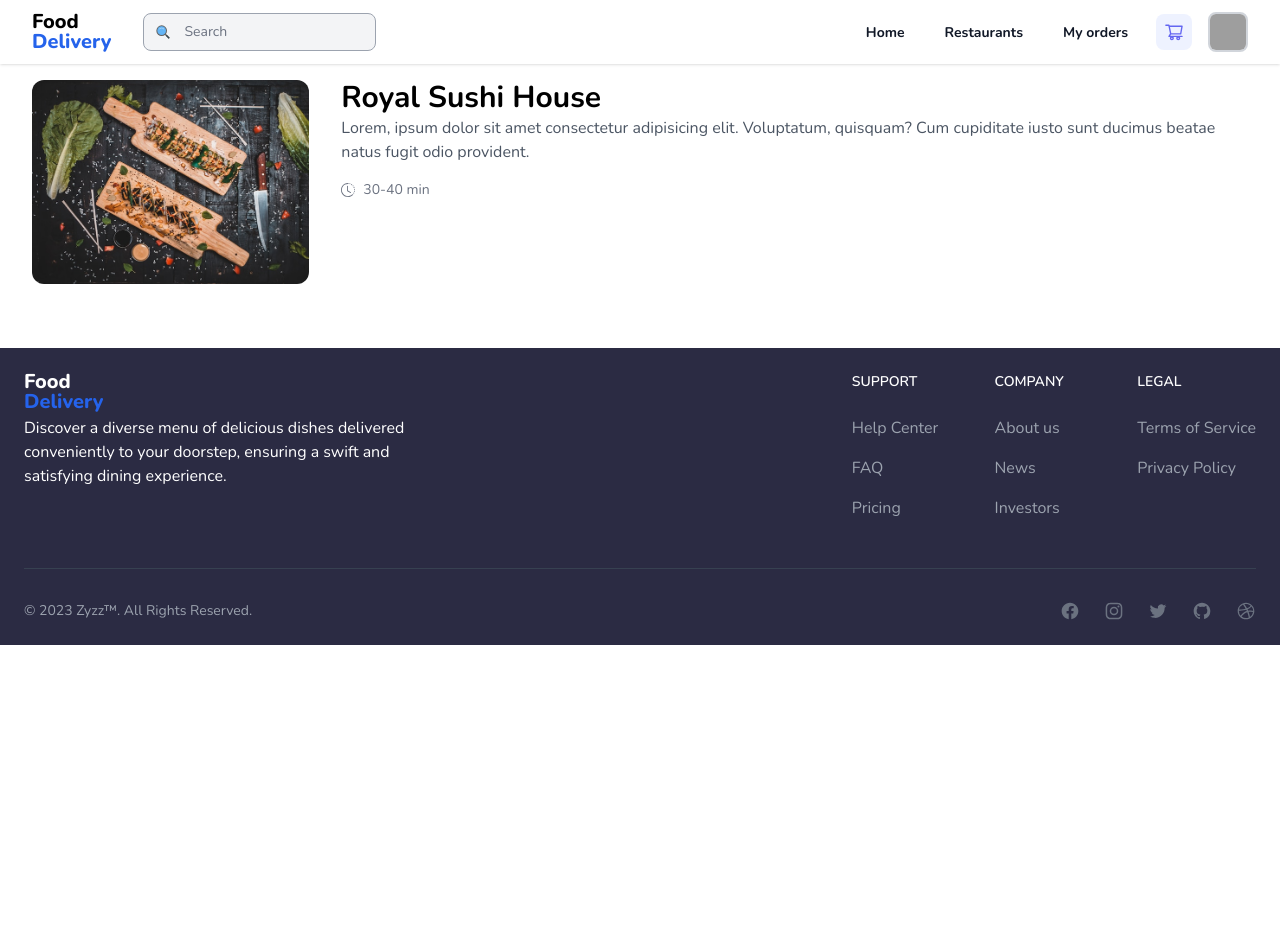
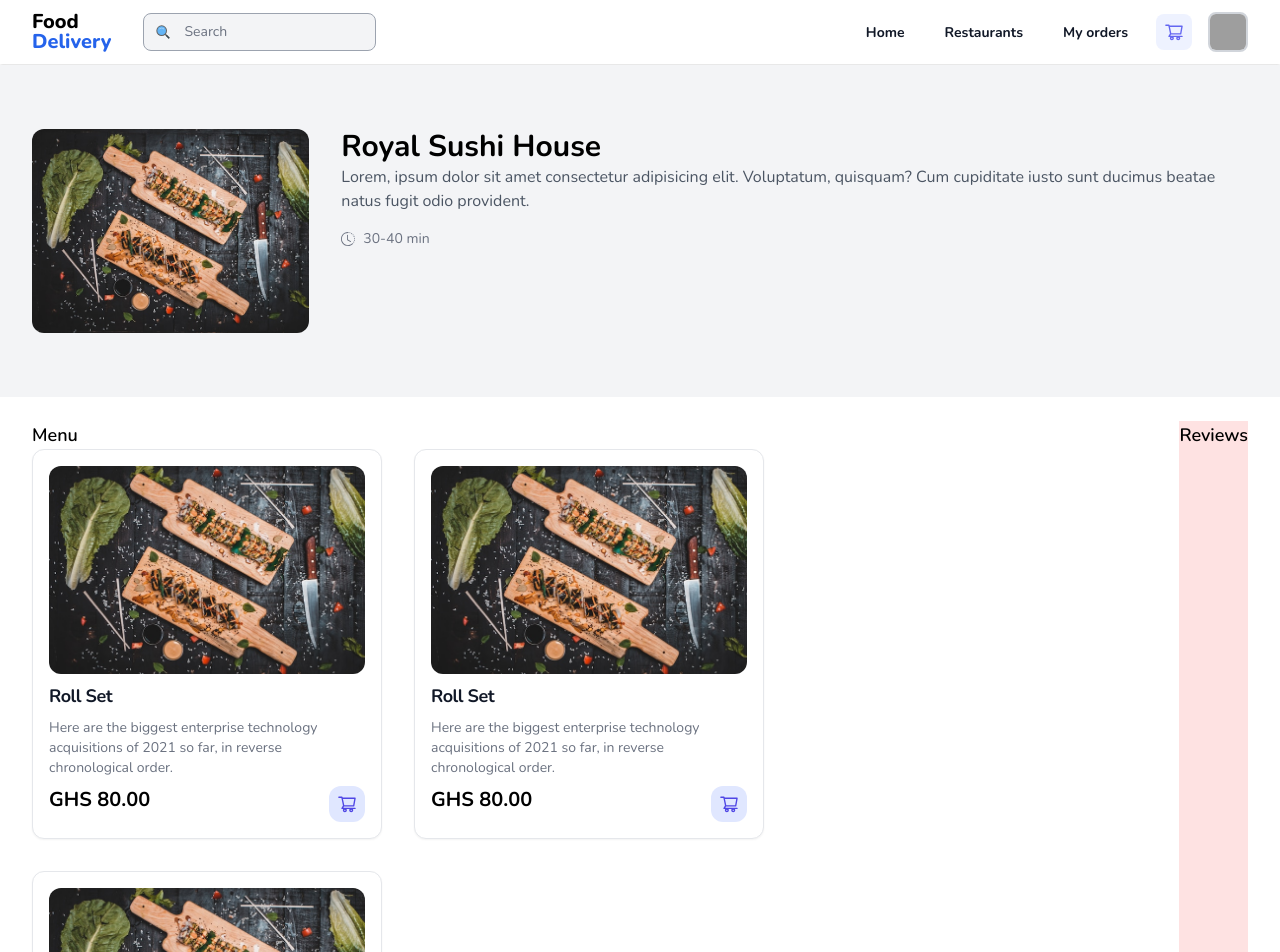
Before and after one commit to williyem/Restaurant-app, a Next.js app: page /restaurants/1 in a window 1280 px wide. Shown: the top 952 px of the page. Before the commit the page ends 800 px from the top, so only its background shows below. Built offline with nearby package versions, Linux system fonts and the light colour scheme; grey boxes are pictures that could not be loaded.

Commit message:
fix: menu tile created

```diff
--- a/app/layout.tsx
+++ b/app/layout.tsx
@@ -19,9 +19,9 @@ export default function RootLayout({
     <html lang="en">
       <body className={nunito.className}>
         <NavBar />
-        <div className="sm:max-w-7xl mx-auto px-2 sm:px-4 lg:px-8 max-w-[95%]">
-          {children}
-        </div>
+
+        {children}
+
         <Footer />
       </body>
     </html>
--- a/app/page.tsx
+++ b/app/page.tsx
@@ -3,9 +3,11 @@ import { Categories, Hero, Restaurants } from "@/components";
 export default function Home() {
   return (
     <>
-      <Hero />
-      <Categories />
-      <Restaurants />
+      <div className="sm:max-w-7xl mx-auto px-2 sm:px-4 lg:px-8 max-w-[95%] relative">
+        <Hero />
+        <Categories />
+        <Restaurants />
+      </div>
     </>
   );
 }
--- a/app/restaurants/[restaurants]/page.tsx
+++ b/app/restaurants/[restaurants]/page.tsx
@@ -1,10 +1,32 @@
-import { RestaurantHead } from "@/components";
+import { MenuTile, RestaurantHead } from "@/components";
+import Image from "next/image";
 import React from "react";
 
 const Restaurant = () => {
   return (
     <>
       <RestaurantHead />
+      <div className="sm:max-w-7xl mx-auto px-2 sm:px-4 lg:px-8 max-w-[95%] relative">
+        <div className="flex justify-between">
+          {/* MENU */}
+          <div className="">
+            {/* menu header */}
+            <div className="flex">
+              <h1 className="text-lg font-semibold">Menu</h1>
+            </div>
+            {/* menu items */}
+            <div className="grid sm:grid-cols-2 gap-8">
+              <MenuTile />
+              <MenuTile />
+              <MenuTile />
+            </div>
+          </div>
+          {/* REVIEWS */}
+          <div className="bg-red-100">
+            <h1 className="text-lg font-semibold">Reviews</h1>
+          </div>
+        </div>
+      </div>
     </>
   );
 };
--- a/app/restaurants/page.tsx
+++ b/app/restaurants/page.tsx
@@ -17,6 +17,7 @@ function classNames(...classes: any) {
 const Restaurants = () => {
   return (
     <>
+      <div className="sm:max-w-7xl mx-auto px-2 sm:px-4 lg:px-8 max-w-[95%] relative">
         <div className="mt-10 mb-4 text-xl font-semibold ">
           <h1>All Restaurants</h1>
         </div>
@@ -136,6 +137,7 @@ const Restaurants = () => {
             </a>
           </div>
         </nav>
+      </div>
     </>
   );
 };
--- a/components/restaurants/menu-tile.tsx
+++ b/components/restaurants/menu-tile.tsx
@@ -1,7 +1,40 @@
+import Image from "next/image";
 import React from "react";
+import { AiOutlineClose, AiOutlineShoppingCart } from "react-icons/ai";
 
 const MenuTile = () => {
-  return <div>MenuTile</div>;
+  return (
+    <>
+      <div className="max-w-[350px] bg-white border border-gray-200 rounded-xl shadow-sm p-4">
+        <a href="#">
+          <Image
+            className="rounded-xl w-full object-cover h-52"
+            src="/products/restaurants/img.jpg"
+            alt="product image"
+            width={200}
+            height={120}
+          />
+        </a>
+        <div className="mt-2">
+          <a href="#">
+            <h5 className="mb-2 text-lg font-bold tracking-tight text-gray-900 ">
+              Roll Set
+            </h5>
+          </a>
+          <p className="mb-2 font-normal text-sm text-gray-500 ">
+            Here are the biggest enterprise technology acquisitions of 2021 so
+            far, in reverse chronological order.
+          </p>
+          <div className="flex justify-between">
+            <p className="text-xl font-bold">GHS 80.00</p>
+            <div className="bg-indigo-100 rounded-xl p-2 animation__link hover:bg-indigo-200 cursor-pointer">
+              <AiOutlineShoppingCart className="text-xl font-bold text-indigo-600 " />
+            </div>
+          </div>
+        </div>
+      </div>
+    </>
+  );
 };
 
 export { MenuTile };
--- a/components/restaurants/restaurant-head.tsx
+++ b/components/restaurants/restaurant-head.tsx
@@ -4,7 +4,10 @@ import { BsClockHistory, BsBagHeart } from "react-icons/bs";
 
 const RestaurantHead = () => {
   return (
-    <div className=" my-4 flex">
+    <>
+      <div className="bg-gray-100 py-8 mb-6 mt-[1px]">
+        <div className="sm:max-w-7xl mx-auto px-2 sm:px-4 lg:px-8 max-w-[95%] relative">
+          <div className=" my-8 flex">
             <div className="sm:mr-8">
               <a href="#" className="relative aspect-square">
                 <Image
@@ -19,9 +22,9 @@ const RestaurantHead = () => {
             <div className="">
               <h1 className="text-3xl font-bold">Royal Sushi House</h1>
               <p className="text-gray-600">
-          Lorem, ipsum dolor sit amet consectetur adipisicing elit. Voluptatum,
-          quisquam? Cum cupiditate iusto sunt ducimus beatae natus fugit odio
-          provident.
+                Lorem, ipsum dolor sit amet consectetur adipisicing elit.
+                Voluptatum, quisquam? Cum cupiditate iusto sunt ducimus beatae
+                natus fugit odio provident.
               </p>
               <div className="flex space-x-2 items-center text-gray-500 text-sm my-4">
                 <BsClockHistory className="text-gray-500" />
@@ -29,6 +32,9 @@ const RestaurantHead = () => {
               </div>
             </div>
           </div>
+        </div>
+      </div>
+    </>
   );
 };
 
```
Lines whose indentation alone changed are shown as unchanged.
